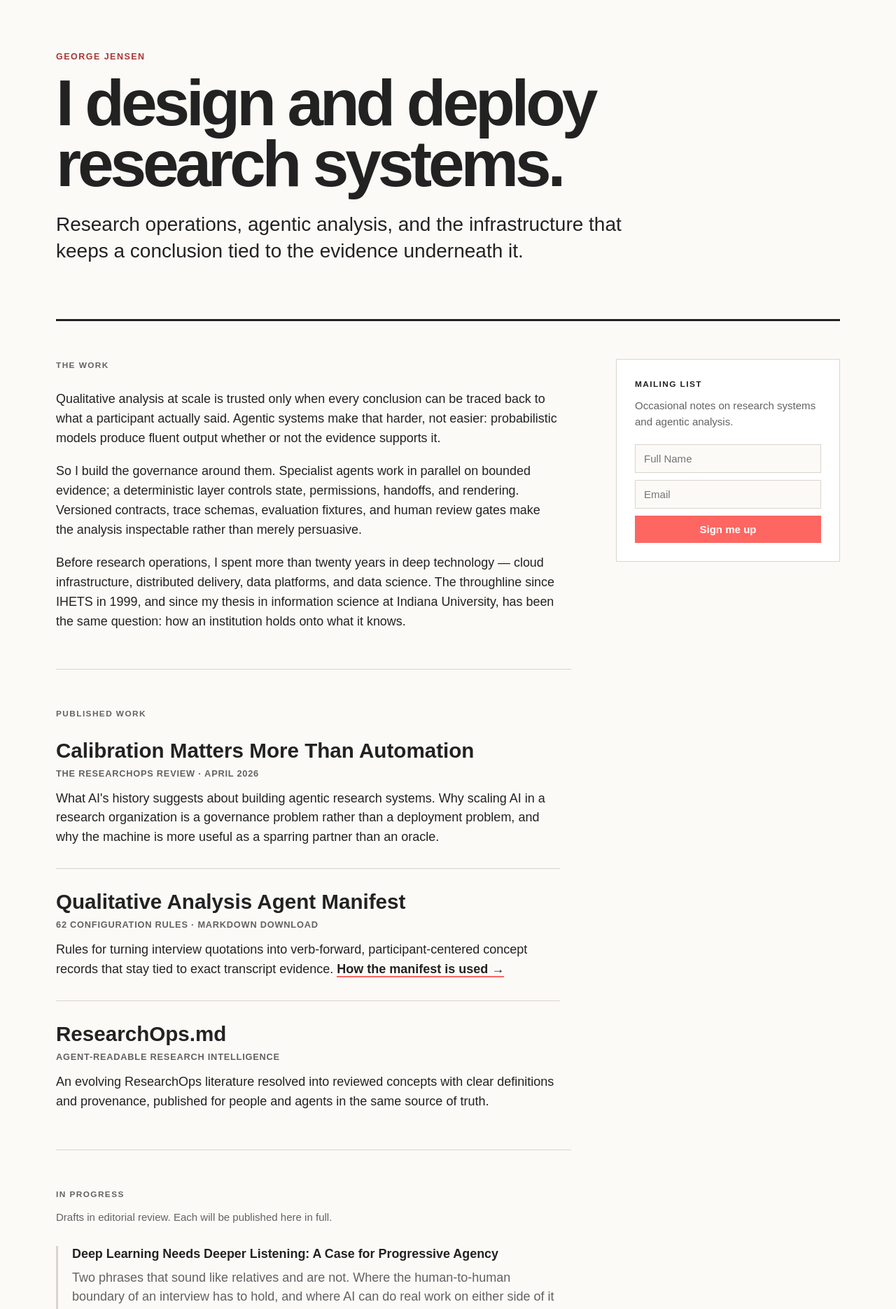
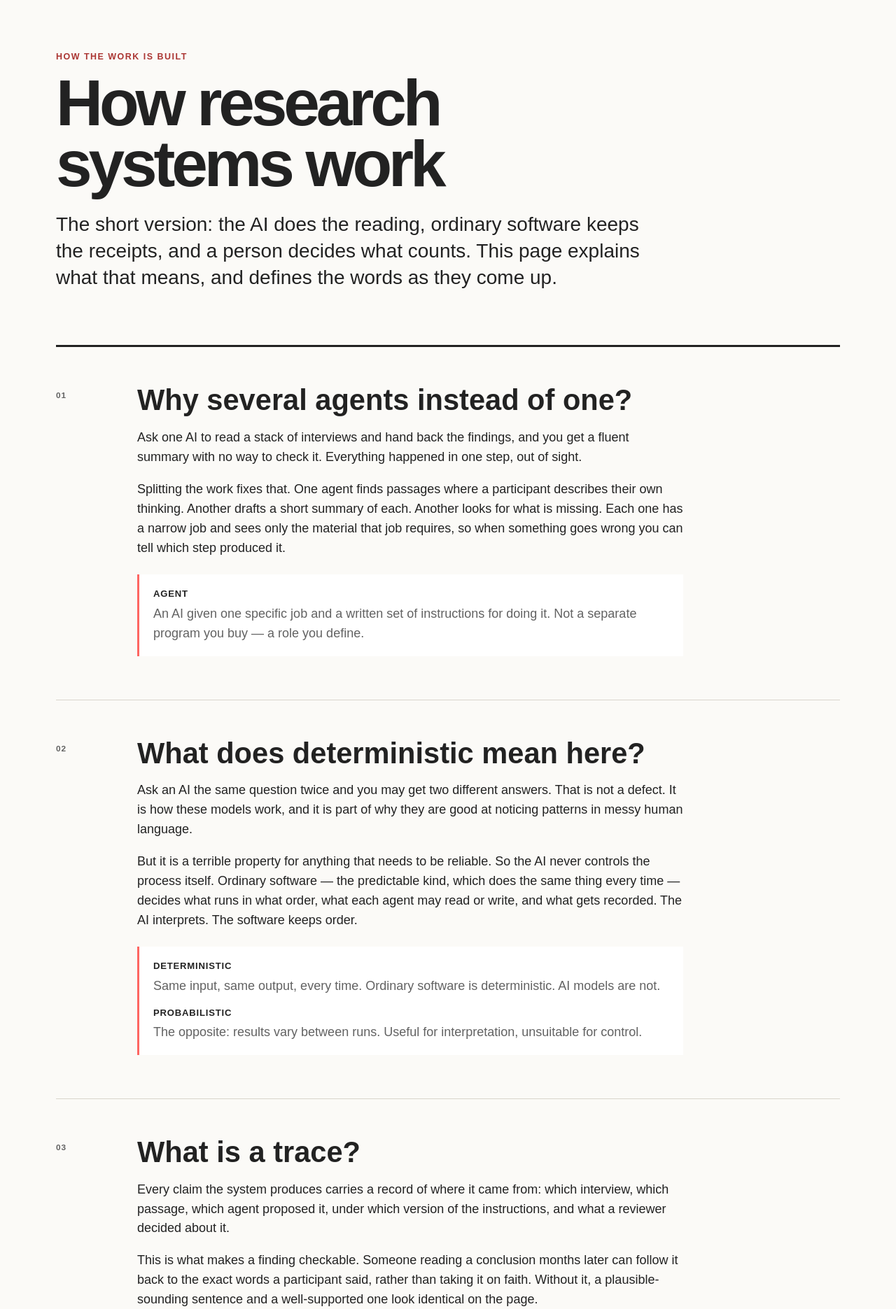
Before and after one commit to geojensen/researchops-ai, a PHP site: page /how-research-systems-work/index.html in a window 1280 px wide. Shown: the part 119-1990 px from the top of the page at 70% size. Run offline with PHP 8.4, Linux system fonts and the light colour scheme.

Commit message:
Explain research systems in plain language with a companion page

```diff
--- a/css/home.css
+++ b/css/home.css
@@ -86,6 +86,29 @@
 .work-item p a:hover,
 .work-item p a:focus-visible {
     color: var(--accent-dark);
+}
+
+.glossary {
+    margin: 24px 0 0;
+    padding: 18px 20px;
+    border-left: 3px solid var(--accent);
+    background: var(--surface);
+}
+
+.glossary dt {
+    font-size: 0.82rem;
+    font-weight: 700;
+    letter-spacing: 0.06em;
+    text-transform: uppercase;
+}
+
+.glossary dd {
+    margin: 4px 0 0;
+    color: var(--muted);
+}
+
+.glossary dd + dt {
+    margin-top: 14px;
 }
 
 .section-note {
--- /dev/null
+++ b/how-research-systems-work/index.html
@@ -0,0 +1,104 @@
+<!doctype html>
+<html lang="en">
+<head>
+    <meta charset="utf-8">
+    <meta name="viewport" content="width=device-width, initial-scale=1">
+    <title>How Research Systems Work | ResearchOps.ai</title>
+    <meta name="description" content="Plain answers to the questions behind AI-assisted research analysis: why several agents, what deterministic means, what a trace is, and who approves the work.">
+    <link rel="canonical" href="https://researchops.ai/how-research-systems-work/">
+    <link rel="icon" type="image/x-icon" href="../img/favicon.png">
+    <link rel="stylesheet" href="../css/criteria.css">
+    <link rel="stylesheet" href="../css/home.css">
+</head>
+<body id="top">
+<header class="site-header">
+    <a class="brand" href="/" aria-label="ResearchOps.ai home">
+        <img src="../img/logo.png" alt="ResearchOps.ai">
+    </a>
+</header>
+
+<main>
+    <header class="page-header">
+        <p class="eyebrow">How the work is built</p>
+        <h1>How research systems work</h1>
+        <p class="standfirst">The short version: the AI does the reading, ordinary software keeps the receipts, and a person decides what counts. This page explains what that means, and defines the words as they come up.</p>
+    </header>
+
+    <div class="answers">
+        <section class="answer">
+            <p class="answer-number">01</p>
+            <div>
+                <h2>Why several agents instead of one?</h2>
+                <p>Ask one AI to read a stack of interviews and hand back the findings, and you get a fluent summary with no way to check it. Everything happened in one step, out of sight.</p>
+                <p>Splitting the work fixes that. One agent finds passages where a participant describes their own thinking. Another drafts a short summary of each. Another looks for what is missing. Each one has a narrow job and sees only the material that job requires, so when something goes wrong you can tell which step produced it.</p>
+                <dl class="glossary">
+                    <dt>Agent</dt>
+                    <dd>An AI given one specific job and a written set of instructions for doing it. Not a separate program you buy — a role you define.</dd>
+                </dl>
+            </div>
+        </section>
+
+        <section class="answer">
+            <p class="answer-number">02</p>
+            <div>
+                <h2>What does deterministic mean here?</h2>
+                <p>Ask an AI the same question twice and you may get two different answers. That is not a defect. It is how these models work, and it is part of why they are good at noticing patterns in messy human language.</p>
+                <p>But it is a terrible property for anything that needs to be reliable. So the AI never controls the process itself. Ordinary software — the predictable kind, which does the same thing every time — decides what runs in what order, what each agent may read or write, and what gets recorded. The AI interprets. The software keeps order.</p>
+                <dl class="glossary">
+                    <dt>Deterministic</dt>
+                    <dd>Same input, same output, every time. Ordinary software is deterministic. AI models are not.</dd>
+                    <dt>Probabilistic</dt>
+                    <dd>The opposite: results vary between runs. Useful for interpretation, unsuitable for control.</dd>
+                </dl>
+            </div>
+        </section>
+
+        <section class="answer">
+            <p class="answer-number">03</p>
+            <div>
+                <h2>What is a trace?</h2>
+                <p>Every claim the system produces carries a record of where it came from: which interview, which passage, which agent proposed it, under which version of the instructions, and what a reviewer decided about it.</p>
+                <p>This is what makes a finding checkable. Someone reading a conclusion months later can follow it back to the exact words a participant said, rather than taking it on faith. Without it, a plausible-sounding sentence and a well-supported one look identical on the page.</p>
+                <dl class="glossary">
+                    <dt>Trace</dt>
+                    <dd>The recorded path from a finished claim back to the original evidence.</dd>
+                    <dt>Provenance</dt>
+                    <dd>Where a piece of information came from and what has happened to it since.</dd>
+                </dl>
+            </div>
+        </section>
+
+        <section class="answer">
+            <p class="answer-number">04</p>
+            <div>
+                <h2>What is a review gate?</h2>
+                <p>A point where the work stops until a person looks at it. Nothing moves past a gate on the system's own authority.</p>
+                <p>The agents propose; the researcher disposes. A proposal can be accepted, edited, sent back for a source check, or rejected outright. The decision is recorded alongside the work, so later readers can see not only what was concluded but who agreed to it.</p>
+                <dl class="glossary">
+                    <dt>Review gate</dt>
+                    <dd>A required human approval between one stage of the work and the next.</dd>
+                </dl>
+            </div>
+        </section>
+
+        <section class="answer">
+            <p class="answer-number">05</p>
+            <div>
+                <h2>What breaks without this?</h2>
+                <p>Three things, in rough order of how quickly they arrive.</p>
+                <p><strong>Findings that cannot be defended.</strong> A conclusion arrives with no way to check it. It gets copied into a deck, then a strategy document, and somewhere along the way it stops being a guess and starts being a fact — without anyone deciding it should.</p>
+                <p><strong>Cost that grows without limit.</strong> An AI asked to search an unorganized pile of documents has to read all of them to find anything. That is billed by the word. Structure is not tidiness here; it is the difference between a system an organization can afford and one it switches off.</p>
+                <p><strong>Judgment quietly handed over.</strong> A well-formatted summary reads like analysis whether or not it is. The risk is not that AI replaces researchers. It is that people stop checking, because the output looks finished.</p>
+            </div>
+        </section>
+    </div>
+
+    <p class="page-link"><a href="/qualitative-analysis-agent-manifest/">See the rules one agent actually follows →</a></p>
+</main>
+
+<footer>
+    <p>ResearchOps.ai · Research systems with the researcher in the loop.</p>
+    <a href="#top">Back to top</a>
+</footer>
+</body>
+</html>
--- a/index.html
+++ b/index.html
@@ -28,7 +28,8 @@
             <section class="practice">
                 <h2>The work</h2>
                 <p>Qualitative analysis at scale is trusted only when every conclusion can be traced back to what a participant actually said. Agentic systems make that harder, not easier: probabilistic models produce fluent output whether or not the evidence supports it.</p>
-                <p>So I build the governance around them. Specialist agents work in parallel on bounded evidence; a deterministic layer controls state, permissions, handoffs, and rendering. Versioned contracts, trace schemas, evaluation fixtures, and human review gates make the analysis inspectable rather than merely persuasive.</p>
+                <p>So I build the governance around them. Several AI workers each handle one narrow part of the analysis, and none of them sees more than it needs to. Around them sits ordinary software — not AI — that decides what happens in what order, what each worker is allowed to touch, and what gets written down. Every conclusion keeps a record of the evidence it came from, and a person approves the work before it moves forward.</p>
+                <p class="page-link"><a href="/how-research-systems-work/">How these systems work →</a></p>
                 <p>Before research operations, I spent more than twenty years in deep technology — cloud infrastructure, distributed delivery, data platforms, and data science. The throughline since IHETS in 1999, and since my thesis in information science at Indiana University, has been the same question: how an institution holds onto what it knows.</p>
             </section>
 
```
Also changed, not shown: spec/site.spec.mjs (+53 -0 lines).
